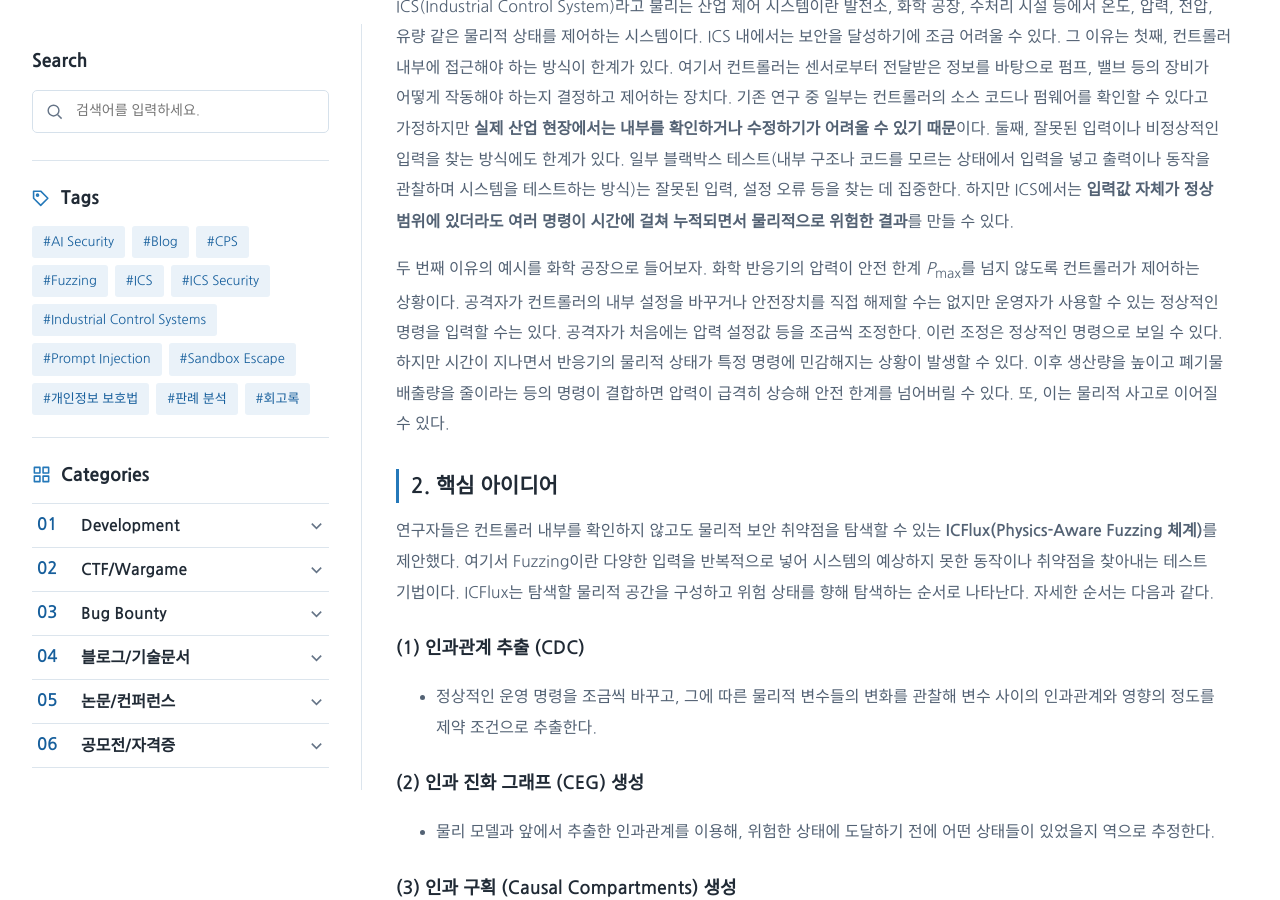
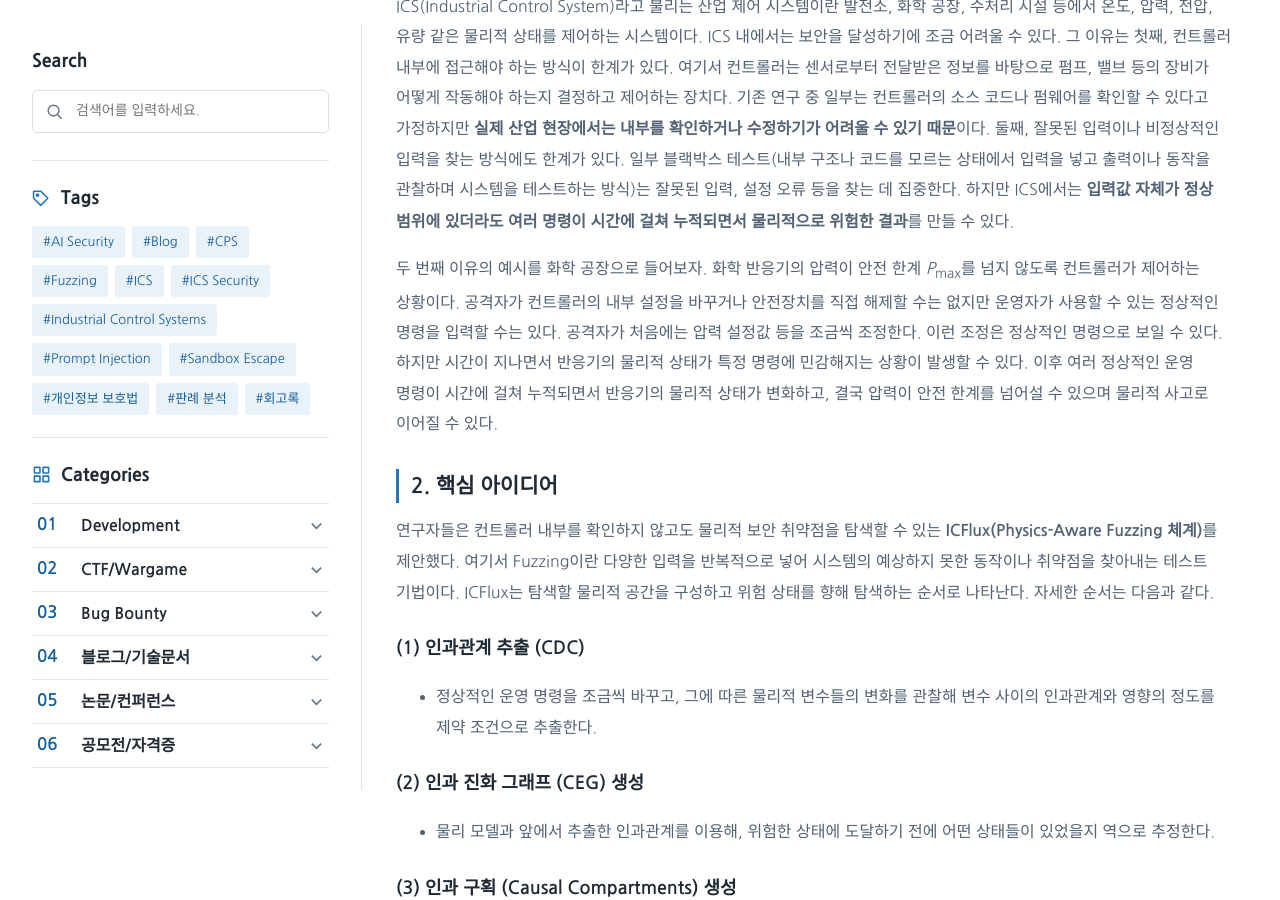
Before and after one commit to BEAN-CMD418/bean-cmd418.github.io, a Jekyll site: the page built from _posts/2026-11-26-icflux-physics-aware-fuzzing.md, in a window 1280 px wide and 900 px high, scrolled down 374 px. Built offline with Jekyll 4.4.1, drawn with Linux system fonts in a browser that asks for light colours; some web fonts are replaced.

Commit message:
Clarify limitations of ICS security in chemical plants
Refined the explanation of limitations in existing research on ICS security, emphasizing the risks of normal command inputs leading to dangerous physical outcomes over time.

```diff
--- a/_posts/2026-11-26-icflux-physics-aware-fuzzing.md
+++ b/_posts/2026-11-26-icflux-physics-aware-fuzzing.md
@@ -9,7 +9,7 @@ tags: [ICS, ICS Security, Fuzzing, Industrial Control Systems, CPS]
 
 ICS(Industrial Control System)라고 불리는 산업 제어 시스템이란 발전소, 화학 공장, 수처리 시설 등에서 온도, 압력, 전압, 유량 같은 물리적 상태를 제어하는 시스템이다. ICS 내에서는 보안을 달성하기에 조금 어려울 수 있다. 그 이유는 첫째, 컨트롤러 내부에 접근해야 하는 방식이 한계가 있다. 여기서 컨트롤러는 센서로부터 전달받은 정보를 바탕으로 펌프, 밸브 등의 장비가 어떻게 작동해야 하는지 결정하고 제어하는 장치다. 기존 연구 중 일부는 컨트롤러의 소스 코드나 펌웨어를 확인할 수 있다고 가정하지만 **실제 산업 현장에서는 내부를 확인하거나 수정하기가 어려울 수 있기 때문**이다. 둘째, 잘못된 입력이나 비정상적인 입력을 찾는 방식에도 한계가 있다. 일부 블랙박스 테스트(내부 구조나 코드를 모르는 상태에서 입력을 넣고 출력이나 동작을 관찰하며 시스템을 테스트하는 방식)는 잘못된 입력, 설정 오류 등을 찾는 데 집중한다. 하지만 ICS에서는 **입력값 자체가 정상 범위에 있더라도 여러 명령이 시간에 걸쳐 누적되면서 물리적으로 위험한 결과**를 만들 수 있다.
 
-두 번째 이유의 예시를 화학 공장으로 들어보자. 화학 반응기의 압력이 안전 한계 <i>P</i><sub>max</sub>를 넘지 않도록 컨트롤러가 제어하는 상황이다. 공격자가 컨트롤러의 내부 설정을 바꾸거나 안전장치를 직접 해제할 수는 없지만 운영자가 사용할 수 있는 정상적인 명령을 입력할 수는 있다. 공격자가 처음에는 압력 설정값 등을 조금씩 조정한다. 이런 조정은 정상적인 명령으로 보일 수 있다. 하지만 시간이 지나면서 반응기의 물리적 상태가 특정 명령에 민감해지는 상황이 발생할 수 있다. 이후 생산량을 높이고 폐기물 배출량을 줄이라는 등의 명령이 결합하면 압력이 급격히 상승해 안전 한계를 넘어버릴 수 있다. 또, 이는 물리적 사고로 이어질 수 있다.
+두 번째 이유의 예시를 화학 공장으로 들어보자. 화학 반응기의 압력이 안전 한계 <i>P</i><sub>max</sub>를 넘지 않도록 컨트롤러가 제어하는 상황이다. 공격자가 컨트롤러의 내부 설정을 바꾸거나 안전장치를 직접 해제할 수는 없지만 운영자가 사용할 수 있는 정상적인 명령을 입력할 수는 있다. 공격자가 처음에는 압력 설정값 등을 조금씩 조정한다. 이런 조정은 정상적인 명령으로 보일 수 있다. 하지만 시간이 지나면서 반응기의 물리적 상태가 특정 명령에 민감해지는 상황이 발생할 수 있다. 이후 여러 정상적인 운영 명령이 시간에 걸쳐 누적되면서 반응기의 물리적 상태가 변화하고, 결국 압력이 안전 한계를 넘어설 수 있으며 물리적 사고로 이어질 수 있다.
 
 ## 2. 핵심 아이디어
 
```
